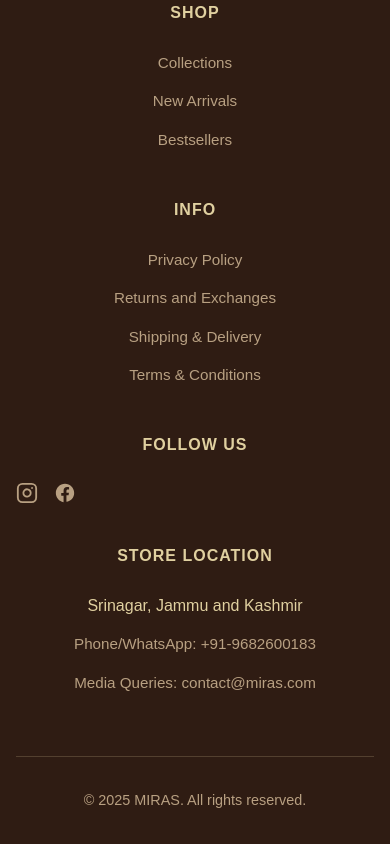
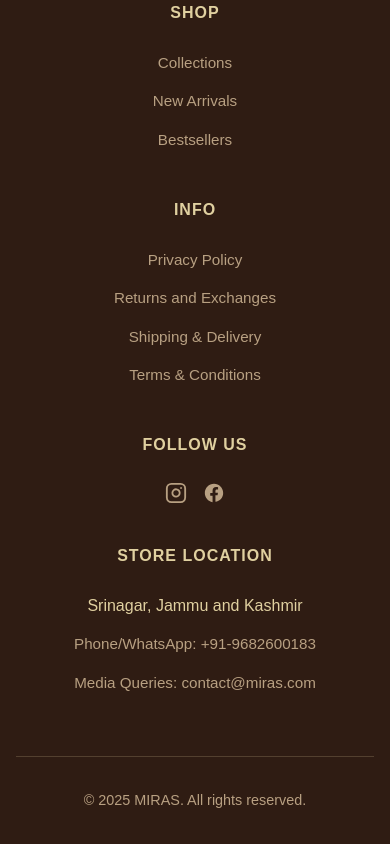
Before and after one commit to imaad666/miras, a React (Vite) app in the folder react/: page /catalog in a window 390 px wide. Shown: the part 2633-3477 px from the top of the page. Built offline with nearby package versions, Linux system fonts and the light colour scheme; a web font is replaced by a local one.

Commit message:
Social icons done

```diff
--- a/react/src/components/Footer.jsx
+++ b/react/src/components/Footer.jsx
@@ -27,7 +27,7 @@ function Footer() {
             </div>
             <div className="footer-column">
               <h4>Follow Us</h4>
-              <div style={{ display: 'flex', gap: '1rem', alignItems: 'center' }}>
+              <div className="footer-socials">
                 <a href="https://www.instagram.com/wearmiras/" target="_blank" rel="noreferrer" aria-label="Instagram" title="Instagram">
                   <svg xmlns="http://www.w3.org/2000/svg" width="22" height="22" viewBox="0 0 24 24" fill="none" stroke="currentColor" strokeWidth="2" strokeLinecap="round" strokeLinejoin="round"><rect x="2" y="2" width="20" height="20" rx="5" ry="5"></rect><path d="M16 11.37A4 4 0 1 1 12.63 8 4 4 0 0 1 16 11.37z"></path><line x1="17.5" y1="6.5" x2="17.5" y2="6.5"></line></svg>
                 </a>
--- a/react/src/styles/home.css
+++ b/react/src/styles/home.css
@@ -1097,6 +1097,19 @@ html {
     color: #E0D0A0;
 }
 
+/* Footer socials layout */
+.footer-socials {
+    display: flex;
+    gap: 1rem;
+    align-items: center;
+}
+
+@media (max-width: 768px) {
+    .footer-socials {
+        justify-content: center; /* center icons on mobile */
+    }
+}
+
 /* Responsive Footer */
 @media (max-width: 968px) {
     .footer-content {
```
